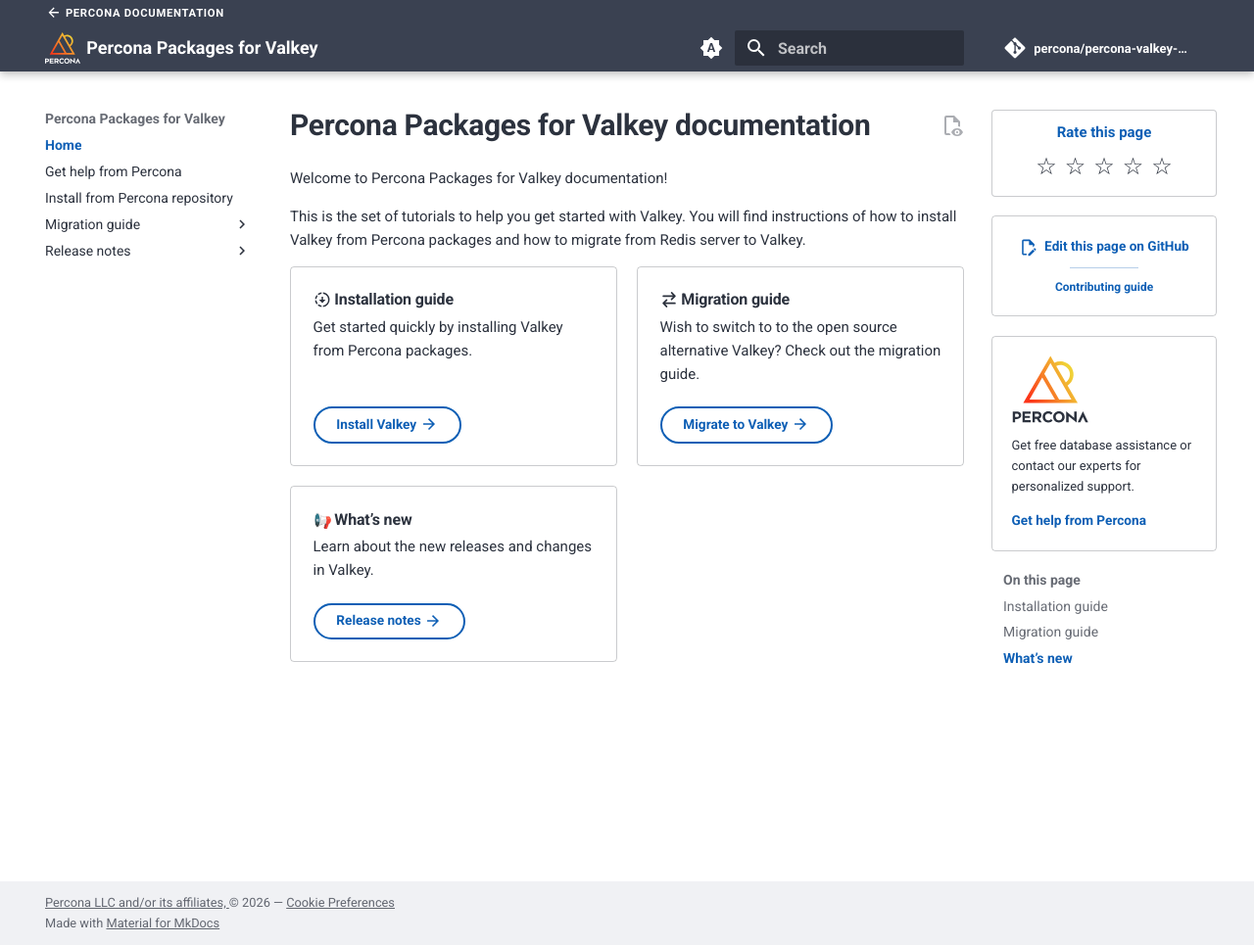
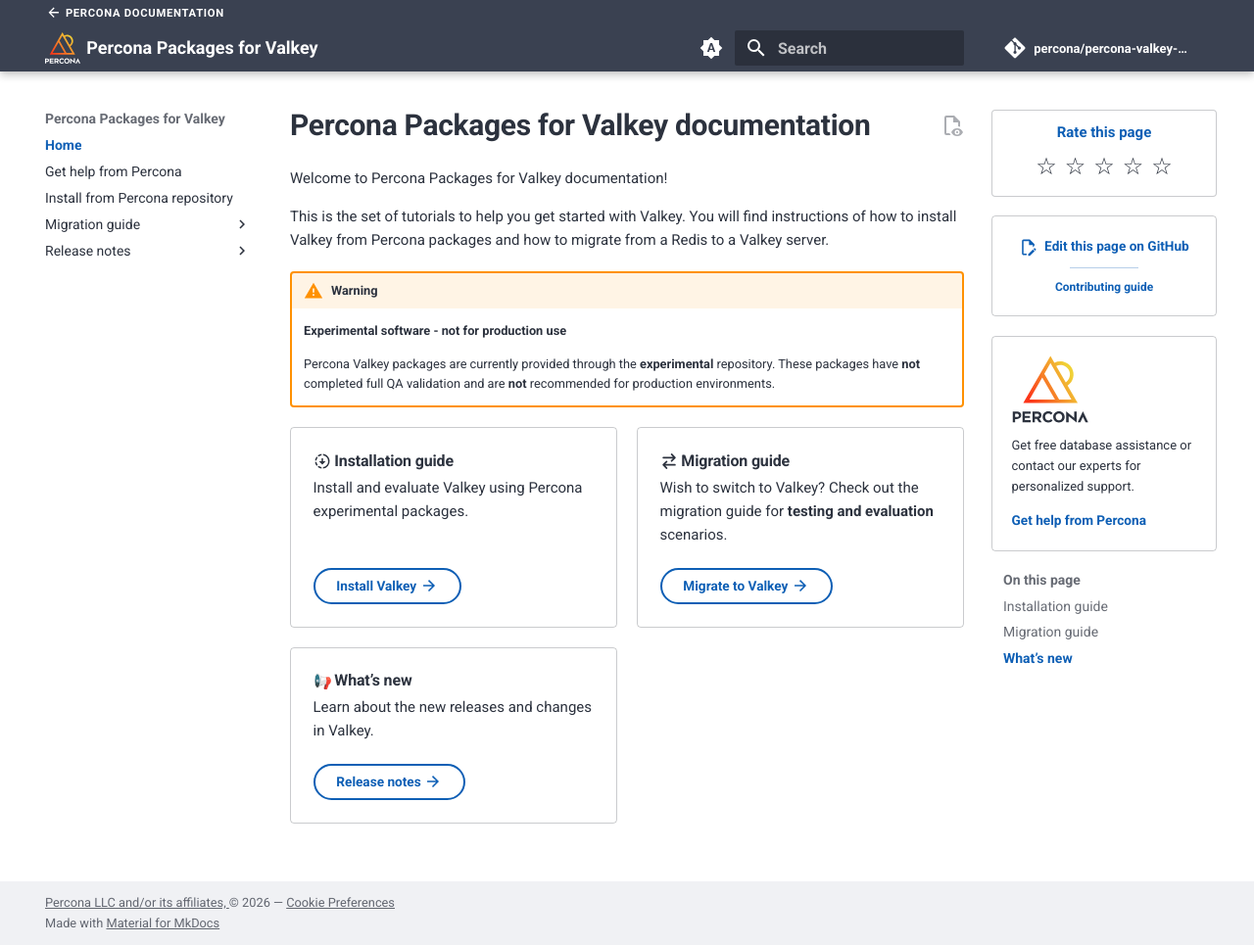
Before and after one commit to percona/percona-valkey-doc, an MkDocs documentation site: the page built from docs/index.md, in a window 1280 px wide and 965 px high. Shown: the whole window at 98% size. Built offline with MkDocs 1.6.1 and Material for MkDocs 9.7.7, drawn with Linux system fonts in a browser that asks for light colours; nearby versions of some CDN libraries; emoji names are drawn with the system emoji font; some web fonts are replaced; comment, search, counter and statistics services are not loaded.

Commit message:
Add warnings for packages being experimental
This PR adds a warning to the Home and Installation pages, warning users that the packages that we offer are experimental for the time being.

```diff
--- a/docs/index.md
+++ b/docs/index.md
@@ -2,13 +2,18 @@
 
 Welcome to Percona Packages for Valkey documentation!
 
-This is the set of tutorials to help you get started with Valkey. You will find instructions of how to install Valkey from Percona packages and how to migrate from Redis server to Valkey.
+This is the set of tutorials to help you get started with Valkey. You will find instructions of how to install Valkey from Percona packages and how to migrate from a Redis to a Valkey server.
+
+!!! warning
+    **Experimental software - not for production use**
+
+    Percona Valkey packages are currently provided through the **experimental** repository. These packages have **not** completed full QA validation and are **not** recommended for production environments.
 
 <div data-grid markdown><div data-banner markdown>
 
 ## :material-progress-download: Installation guide { .title }
 
-Get started quickly by installing Valkey from Percona packages.
+Install and evaluate Valkey using Percona experimental packages.
 
 [Install Valkey :material-arrow-right:](installation.md){ .md-button }
 
@@ -16,7 +21,7 @@ Get started quickly by installing Valkey from Percona packages.
 
 ## :octicons-arrow-switch-16: Migration guide { .title }
 
-Wish to switch to to the open source alternative Valkey? Check out the migration guide.
+Wish to switch to Valkey? Check out the migration guide for **testing and evaluation** scenarios.
 
 [Migrate to Valkey :material-arrow-right:](migration-guide/migration.md){ .md-button }
 </div>
```
Also changed, not shown: docs/installation.md (+7 -0 lines).
